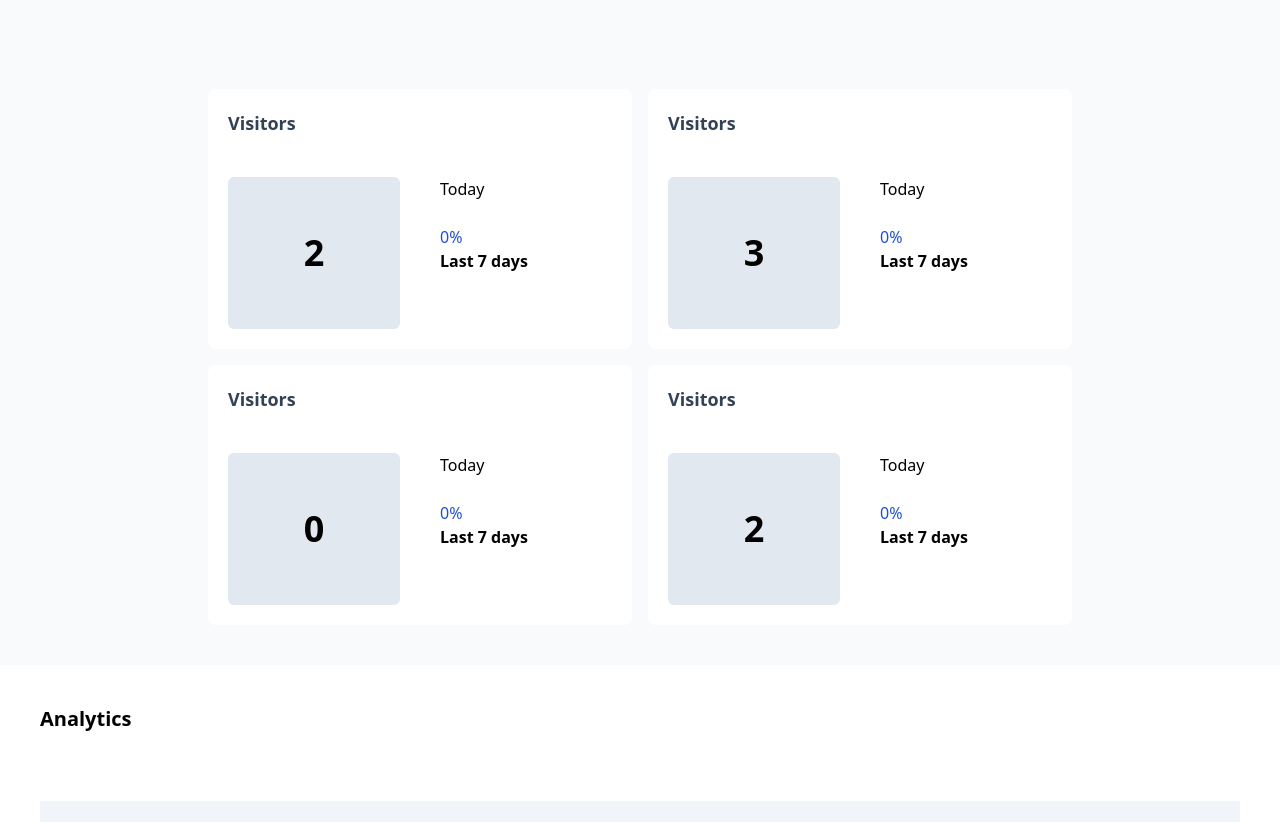
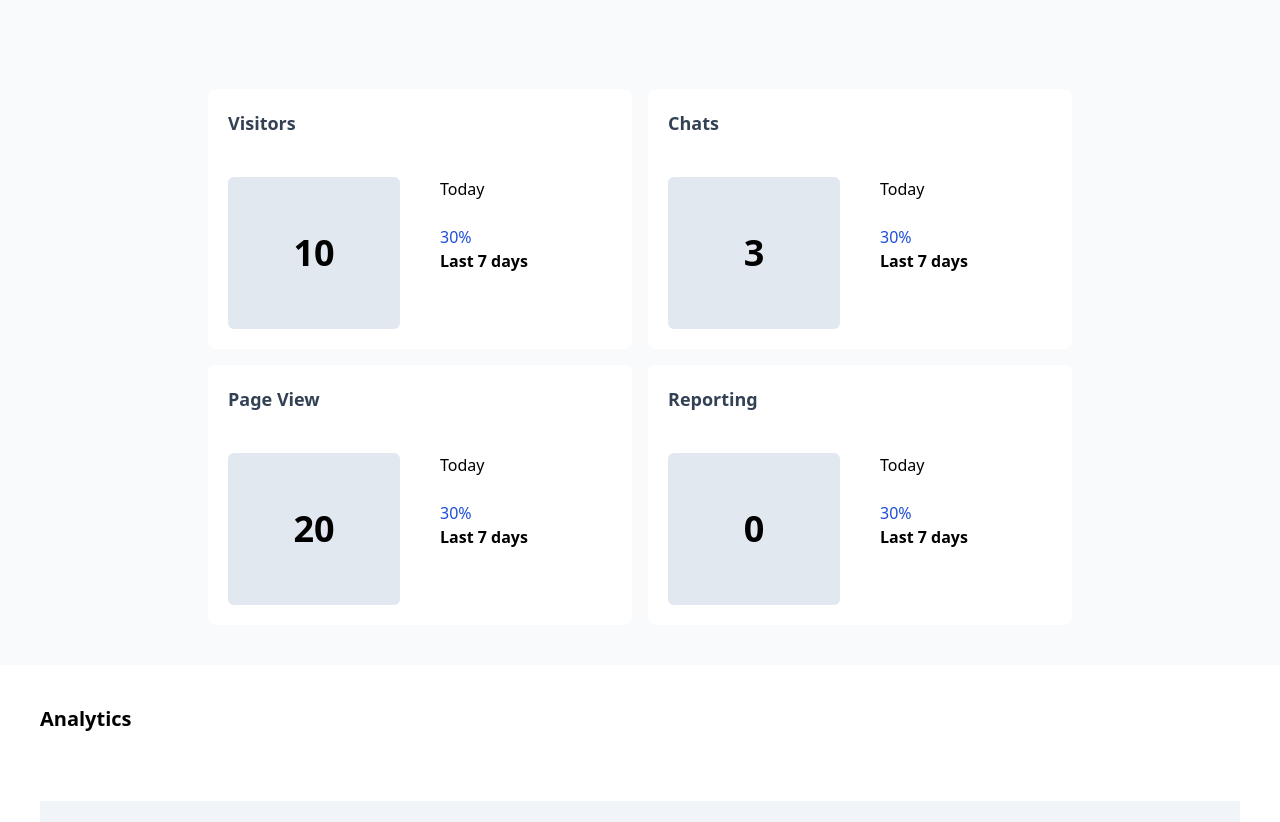
Before and after one commit to Ikendu/linegraph, a React (Vite) app: page / in a window 1280 px wide. Shown: the part 558-1380 px from the top of the page. Built offline with nearby package versions, Linux system fonts and the light colour scheme.

Commit message:
reusing sumarry component

```diff
--- a/src/components/Summary.jsx
+++ b/src/components/Summary.jsx
@@ -1,56 +1,26 @@
 const Summary = () => {
   return (
     <div className='all-summary grid grid-cols-2 gap-4  p-10 px-52'>
+      <EachSummary topic={`Visitors`} count={10} percent={30} />
+      <EachSummary topic={`Chats`} count={3} percent={30} />
+      <EachSummary topic={`Page View`} count={20} percent={30} />
+      <EachSummary topic={`Reporting`} count={0} percent={30} />
+    </div>
+  )
+}
+
+const EachSummary = ({ topic, count, percent }) => {
+  return (
     <div className='summary w-full rounded-lg shadow-lg shadow-slate-50'>
-        <h4 className=' font-extrabold text-lg text-slate-700 mb-10'>Visitors</h4>
+      <h4 className=' font-extrabold text-lg text-slate-700 mb-10'>{topic}</h4>
       <div className='grid grid-cols-2 gap-10'>
         <div className='p-10 bg-slate-200 py-14 rounded-md'>
-            <p className='text-4xl font-bold text-center '>2</p>
+          <p className='text-4xl font-bold text-center '>{count}</p>
         </div>
         <div>
           <p className=' mb-6'>Today</p>
-            <p className=' text-blue-700'>{0}%</p>
+          <p className=' text-blue-700'>{percent}%</p>
           <p className='font-bold'>Last 7 days</p>
-          </div>
-        </div>
-      </div>
-      <div className='summary w-full rounded-lg shadow-lg shadow-slate-50'>
-        <h4 className=' font-extrabold text-lg text-slate-700 mb-10'>Visitors</h4>
-        <div className='grid grid-cols-2 gap-10'>
-          <div className='p-10 bg-slate-200 py-14 rounded-md'>
-            <p className='text-4xl font-bold text-center '>3</p>
-          </div>
-          <div>
-            <p className=' mb-6'>Today</p>
-            <p className=' text-blue-700'>{0}%</p>
-            <p className='font-bold'>Last 7 days</p>
-          </div>
-        </div>
-      </div>
-      <div className='summary w-full rounded-lg shadow-lg shadow-slate-50'>
-        <h4 className=' font-extrabold text-lg text-slate-700 mb-10'>Visitors</h4>
-        <div className='grid grid-cols-2 gap-10'>
-          <div className='p-10 bg-slate-200 py-14 rounded-md'>
-            <p className='text-4xl font-bold text-center '>0</p>
-          </div>
-          <div>
-            <p className=' mb-6'>Today</p>
-            <p className=' text-blue-700'>{0}%</p>
-            <p className='font-bold'>Last 7 days</p>
-          </div>
-        </div>
-      </div>
-      <div className='summary w-full rounded-lg shadow-lg shadow-slate-50'>
-        <h4 className=' font-extrabold text-lg text-slate-700 mb-10'>Visitors</h4>
-        <div className='grid grid-cols-2 gap-10'>
-          <div className='p-10 bg-slate-200 py-14 rounded-md'>
-            <p className='text-4xl font-bold text-center '>2</p>
-          </div>
-          <div>
-            <p className=' mb-6'>Today</p>
-            <p className=' text-blue-700'>{0}%</p>
-            <p className='font-bold'>Last 7 days</p>
-          </div>
         </div>
       </div>
     </div>
```
Lines whose indentation alone changed are shown as unchanged.
